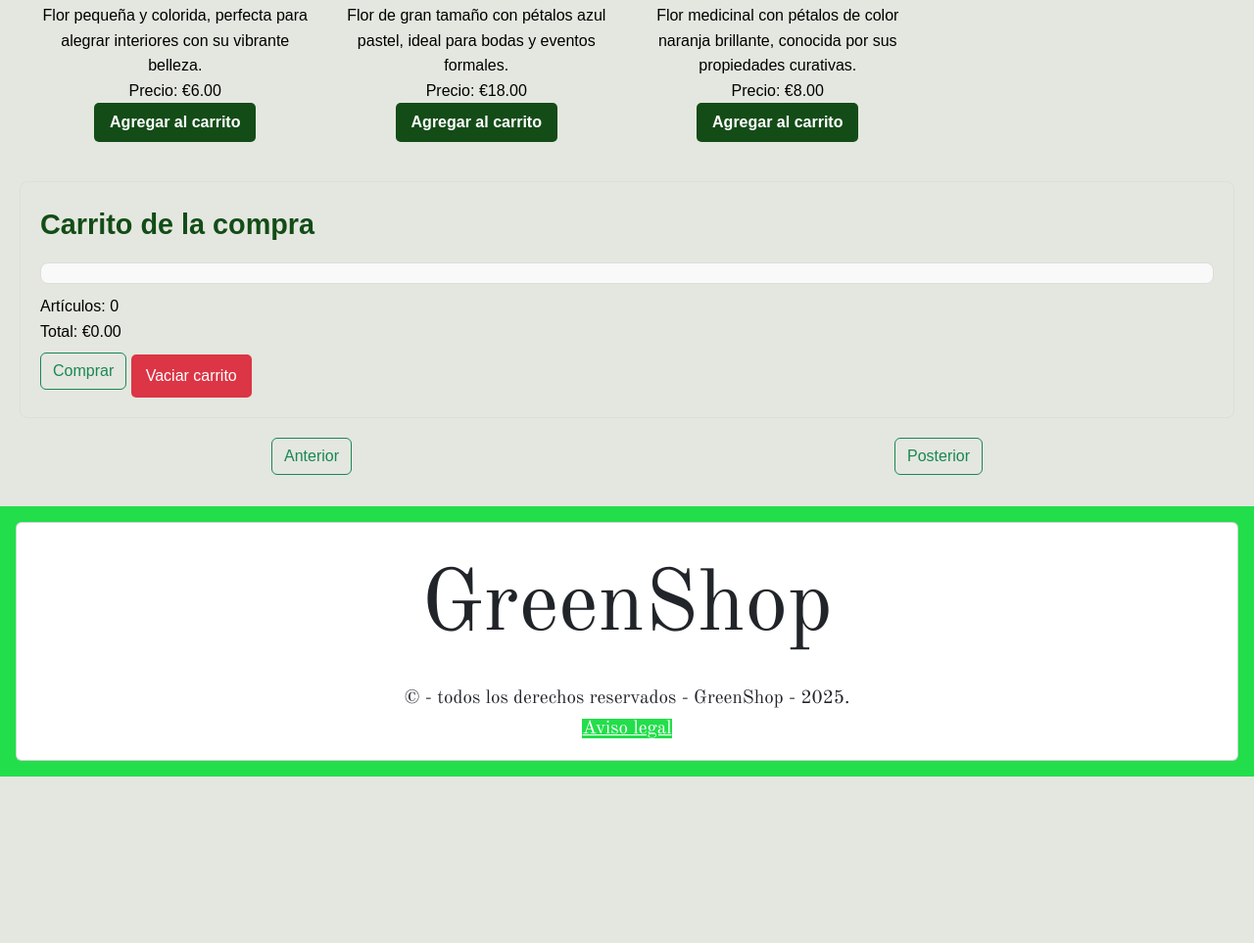
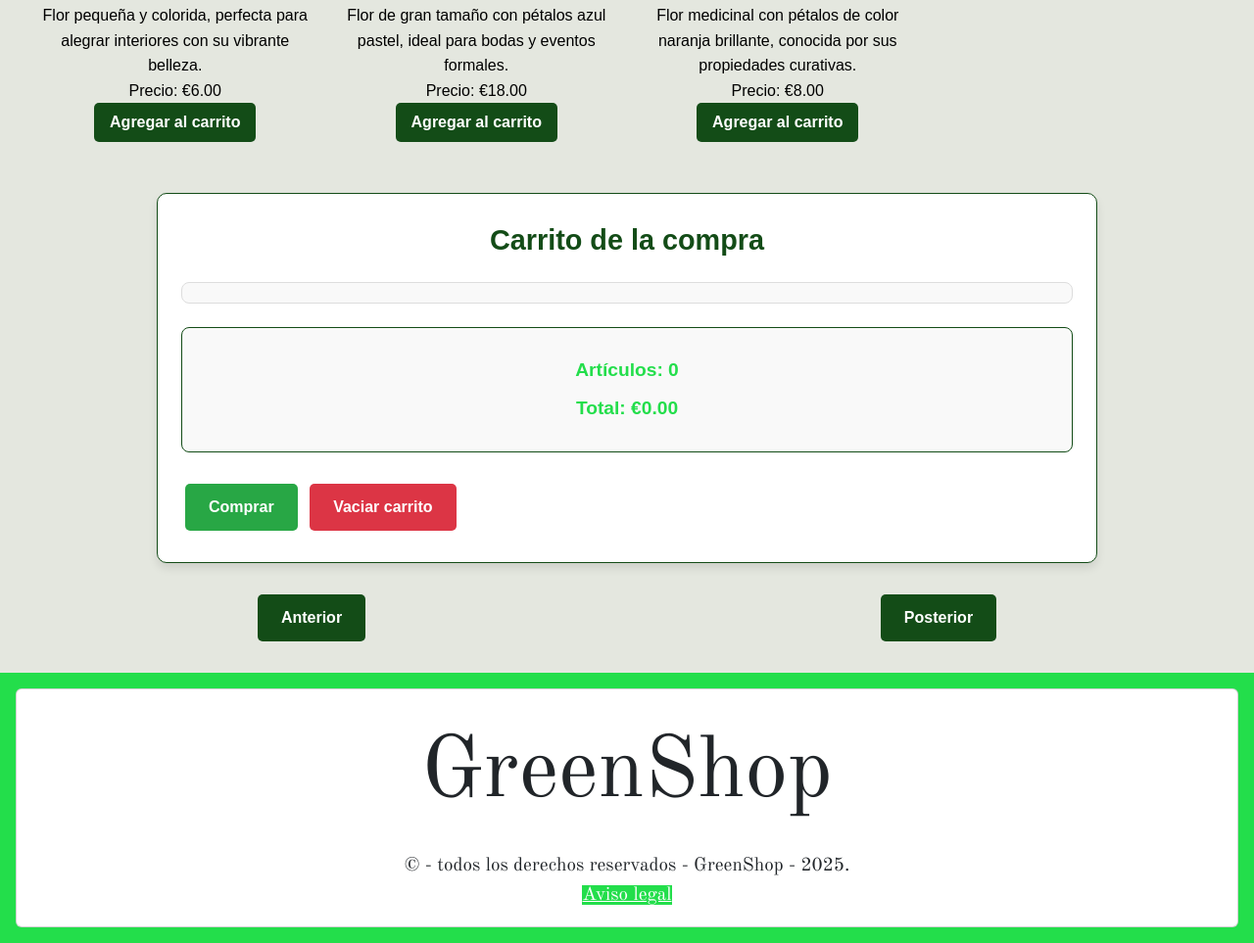
Before and after one commit to FranciscoLavinCarpanetti/proyecto_green_shop, a plain HTML site: page src/green-shop.html in a window 1280 px wide. Shown: the part 2657-3620 px from the top of the page at 98% size. Before the commit the page ends 3450 px from the top, so only its background shows below. Drawn offline with nearby package versions, Linux system fonts and the light colour scheme; a web font is replaced by a local one.

Commit message:
ajuste CSS3 carrito compra

```diff
--- a/src/css/main.css
+++ b/src/css/main.css
@@ -56,26 +56,38 @@ object-fit: cover;
     display: flex;
     justify-content: space-around;
 }
-
-/* Estilo del carrito */
+/* Contenedor principal del carrito */
 #cart {
-    margin: 1.25rem;
-    padding: 1.25rem;
-    border: 0.0625rem solid rgb(221, 221, 221);
-    border-radius: 0.5rem;
-    background-color: var(--background-color);
+    max-width: 60rem; /* Ajusta el ancho del carrito */
+    margin: 2rem auto; /* Centrar el carrito y dar separación del contenido circundante */
+    padding: 1.5rem;
+    background-color: rgb(255, 255, 255); /* Fondo blanco para resaltar el carrito */
+    border: 0.0625rem solid var(--secondary-color);
+    border-radius: 0.625rem; /* Bordes redondeados */
+    box-shadow: 0 0.3125rem 0.625rem rgba(0, 0, 0, 0.1); /* Sombra para un efecto de elevación */
 }
 
+/* Título del carrito */
+#cart h3 {
+    font-size: 1.8rem;
+    font-weight: bold;
+    color: var(--secondary-color);
+    margin-bottom: 1.25rem;
+    text-align: center;
+}
+
+/* Lista de artículos en el carrito */
 .cart-items {
-    margin: 0.625rem 0;
-    max-height: 12.5rem;
-    overflow-y: auto;
+    margin-bottom: 1.5rem; /* Separación entre la lista de artículos y el resumen */
+    max-height: 15rem; /* Altura máxima de la lista de artículos */
+    overflow-y: auto; /* Scroll si la lista es demasiado larga */
     padding: 0.625rem;
     border: 0.0625rem solid rgb(221, 221, 221);
     background-color: rgb(249, 249, 249);
     border-radius: 0.5rem;
 }
 
+/* Estilo individual de cada artículo del carrito */
 .cart-items .cart-item {
     display: flex;
     justify-content: space-between;
@@ -85,6 +97,7 @@ object-fit: cover;
     border-bottom: 0.0625rem solid rgb(221, 221, 221);
 }
 
+/* Imagen dentro de cada artículo */
 .cart-items .cart-item img {
     width: 3.125rem;
     height: 3.125rem;
@@ -92,6 +105,7 @@ object-fit: cover;
     border-radius: 0.3125rem;
 }
 
+/* Botón para eliminar un artículo */
 .cart-items .cart-item button {
     background-color: rgb(220, 53, 69);
     color: rgb(255, 255, 255);
@@ -100,23 +114,88 @@ object-fit: cover;
     cursor: pointer;
     padding: 0.3125rem 0.625rem;
     font-size: 0.8rem;
+    font-weight: bold;
 }
 
 .cart-items .cart-item button:hover {
     background-color: #c82333;
 }
 
-/* Botones adicionales */
+/* Contenedor del resumen del carrito */
+#carritoResumen {
+    margin-bottom: 1.5rem; /* Espaciado con los botones */
+    padding: 1.25rem;
+    background-color: rgb(249, 249, 249);
+    border: 0.0625rem solid var(--secondary-color);
+    border-radius: 0.5rem;
+    text-align: center;
+}
+
+/* Texto del total de artículos y precio */
+#carritoResumen p {
+    margin: 0.5rem 0;
+    font-size: 1.2rem;
+    font-weight: bold;
+    color: var(--primary-color);
+}
+
+/* Resaltar números */
+#carritoResumen p span {
+    color: var(--secondary-color);
+    font-size: 1.5rem;
+}
+
+/* Botones del carrito */
+#cart button {
+    margin: 0.5rem 0.25rem; /* Espaciado entre botones */
+    padding: 0.75rem 1.5rem;
+    border-radius: 0.3125rem;
+    border: none;
+    cursor: pointer;
+    font-size: 1rem;
+    font-weight: bold;
+    transition: background-color 0.3s ease;
+}
+
+/* Botón Comprar */
+#checkout {
+    background-color: rgb(40, 167, 69);
+    color: rgb(255, 255, 255);
+}
+
+#checkout:hover {
+    background-color: rgb(33, 136, 56);
+}
+
+/* Botón Vaciar carrito */
 #vaciarCarrito {
-    margin-top: 0.625rem;
     background-color: rgb(220, 53, 69);
     color: rgb(255, 255, 255);
-    border: none;
-    padding: 0.625rem 0.9375rem;
-    border-radius: 0.3125rem;
-    cursor: pointer;
 }
 
 #vaciarCarrito:hover {
     background-color: rgb(200, 35, 51);
 }
+
+/* Botones de navegación */
+.flex {
+    margin-top: 2rem; /* Espaciado con la sección anterior */
+    display: flex;
+    justify-content: space-around;
+}
+
+.flex button {
+    background-color: var(--secondary-color);
+    color: white;
+    border: none;
+    border-radius: 0.3125rem;
+    cursor: pointer;
+    padding: 0.75rem 1.5rem;
+    font-size: 1rem;
+    font-weight: bold;
+    transition: background-color 0.3s ease;
+}
+
+.flex button:hover {
+    background-color: var(--primary-color);
+}
```
